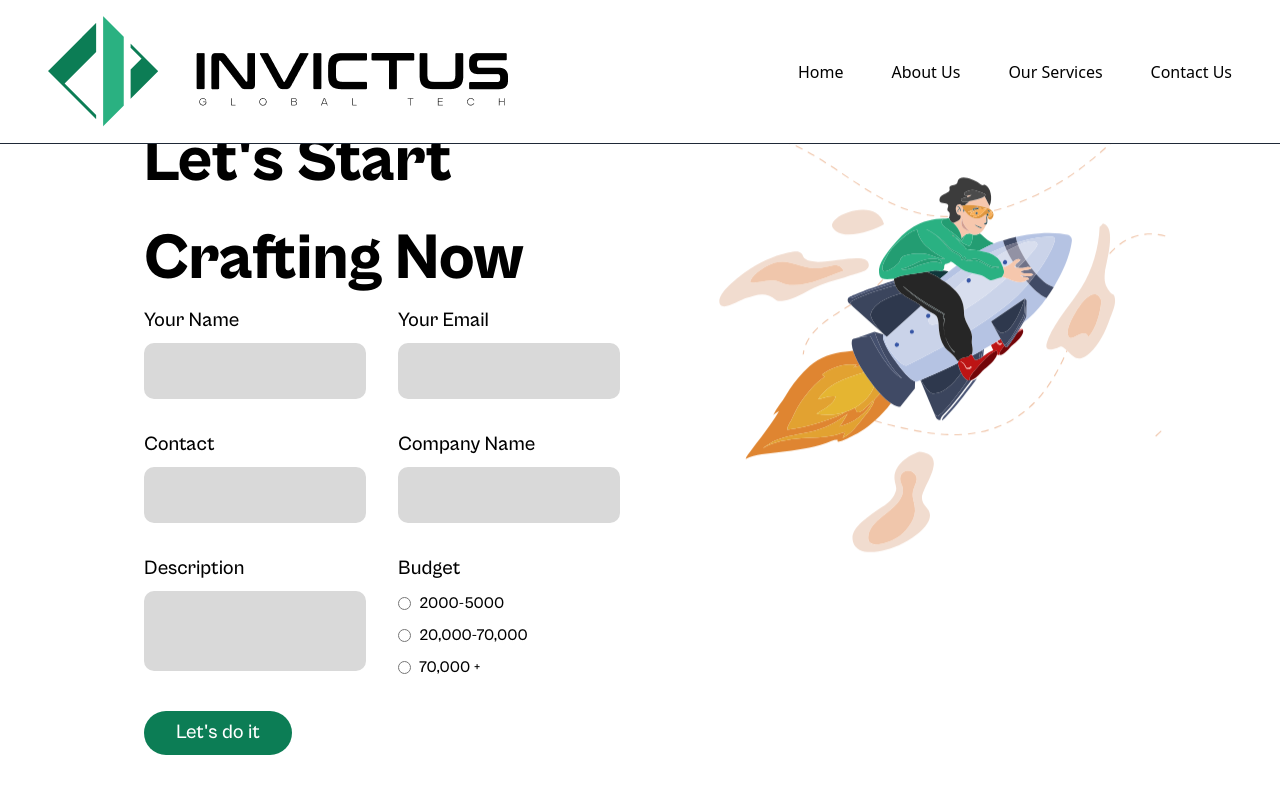
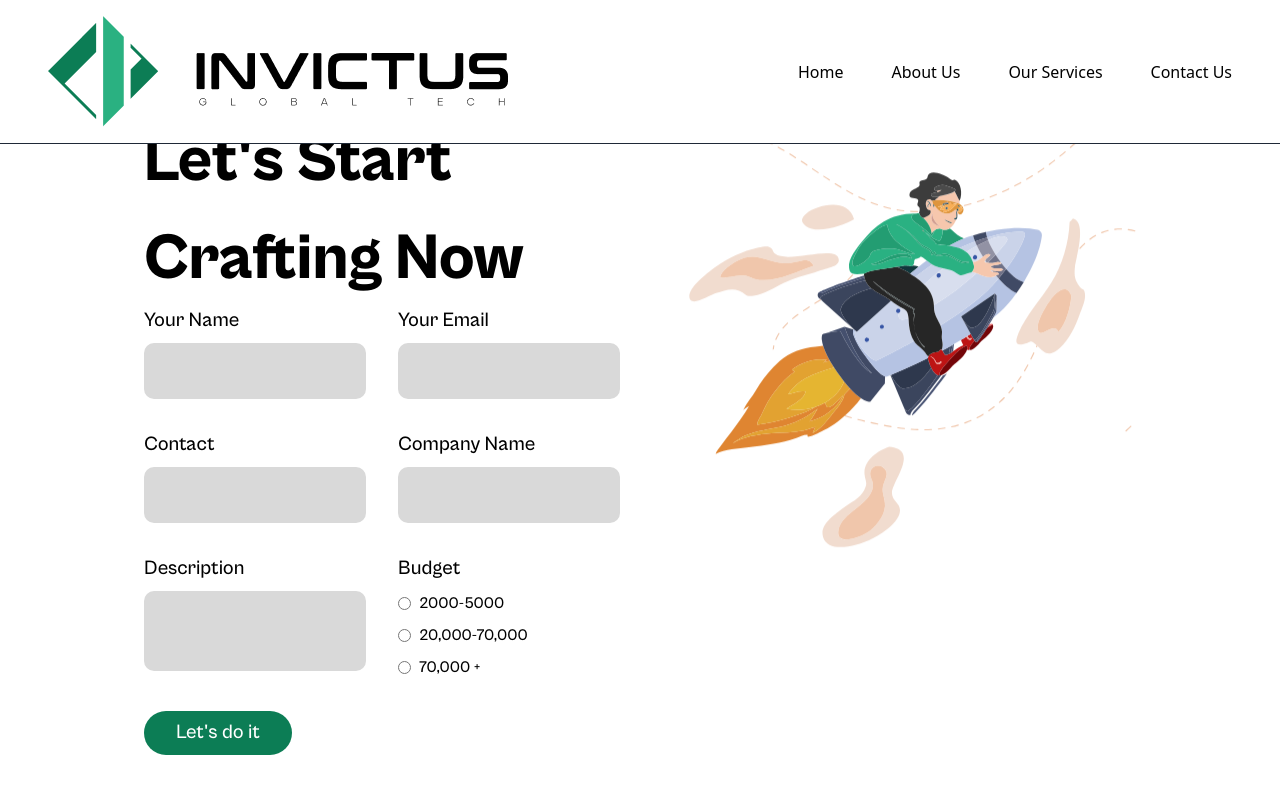
Before and after one commit to Qriocity-Company/Invictus-New, a Next.js app: page /contact in a window 1280 px wide. Shown: the top 794 px of the page. Built offline with nearby package versions, Linux system fonts and the light colour scheme.

Commit message:
contact image fixed

```diff
--- a/components/Footer.jsx
+++ b/components/Footer.jsx
@@ -48,7 +48,7 @@ const FooterBottom = () =>{
      }, [])
 
     return(
-        <div  id='anchor' className="block md:flex w-full text-2xl py-4 md:py-8 md:pb-12 px-4 md:px-20  font-grotesk font-semibold justify-between overflow-hidden">
+        <div  id='anchor' className="block md:flex w-full text-lg md:text-2xl py-4 md:py-8 md:pb-12 px-4 md:px-20  font-grotesk font-semibold justify-between overflow-hidden">
 
             <div data-aos="fade-up" data-aos-anchor="#anchor" data-aos-duration="2000" className='w-[100%] md:w-[50%] flex gap-2 md:gap-8 flex-col justify-between'>
 
--- a/styles/contact.css
+++ b/styles/contact.css
@@ -4,8 +4,6 @@
     animation-duration: 3s;
     animation-iteration-count: infinite;
     animation-timing-function: ease-in-out;
-    margin-left: 30px;
-    margin-top: 5px;
 }
 
 @keyframes floating {
```
